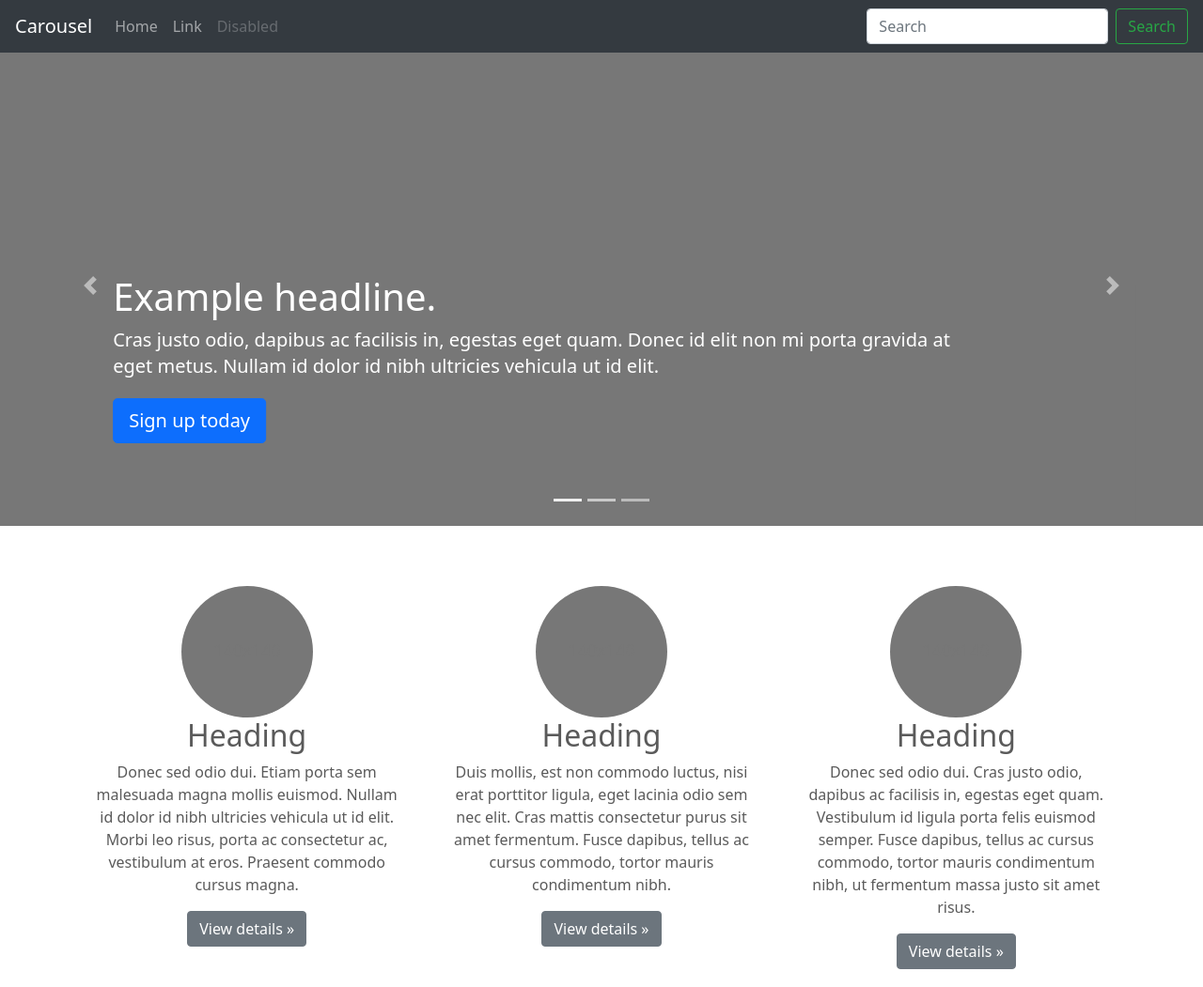
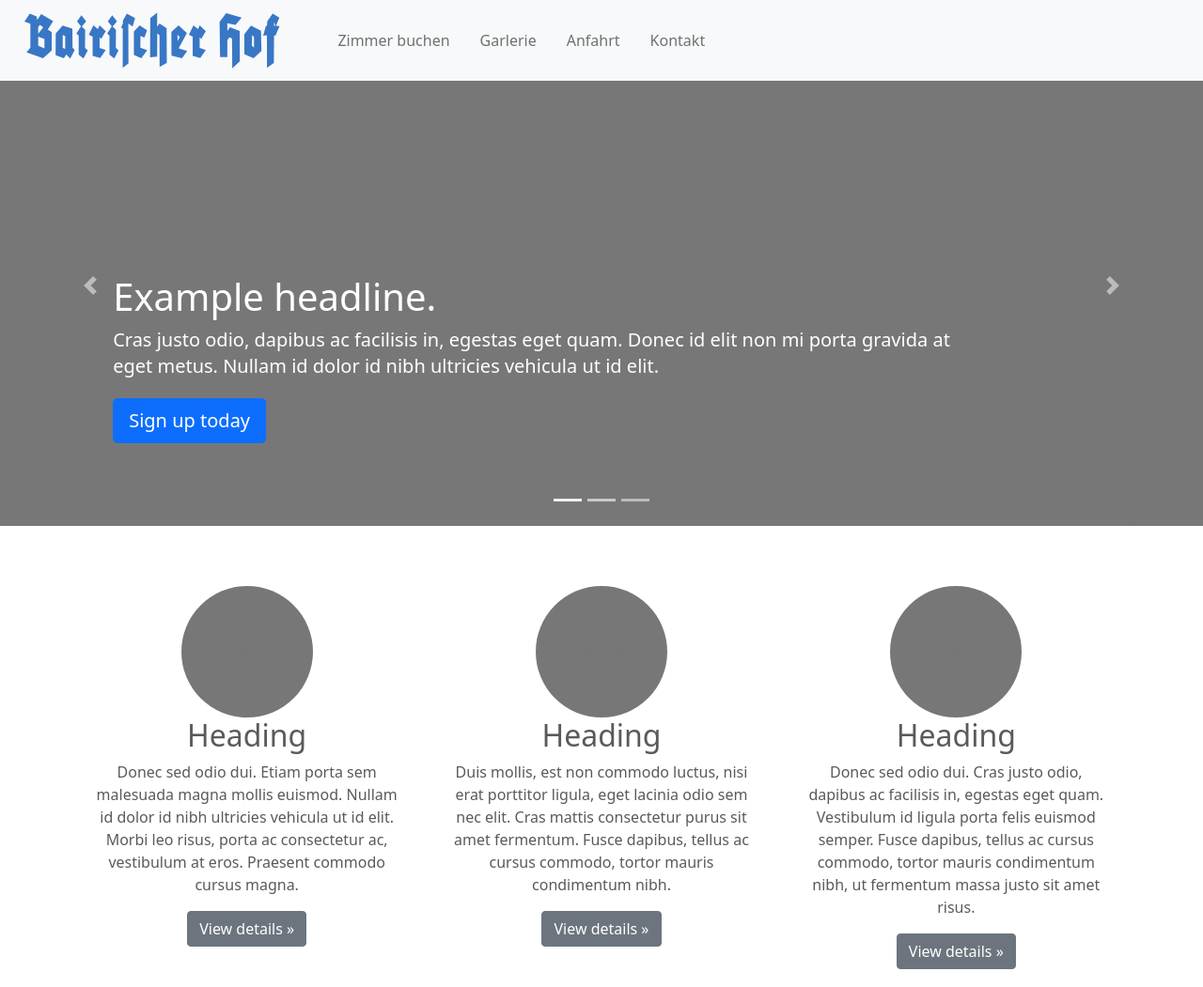
Before and after one commit to h3nn1ng/Hotel, a plain HTML site: page index.html in a window 1280 px wide. Shown: the top 1051 px of the page at 94% size. Drawn offline with nearby package versions, Linux system fonts and the light colour scheme.

Commit message:
Haupnavigation um Logo erweitert und angepasst

```diff
--- a/index.html
+++ b/index.html
@@ -142,30 +142,35 @@
 <body>
 
   <header>
-    <nav class="navbar navbar-expand-md navbar-dark fixed-top bg-dark">
+    <nav class="navbar navbar-expand-md navbar-light fixed-top bg-light">
       <div class="container-fluid">
-        <a class="navbar-brand" href="#">Carousel</a>
+
+        <a class="navbar-brand" href="#">
+          <img src="images/Hotel-Bairischer-Hof-Logo.svg" width="auto" height="60" alt="Hotel Bairischer Hof Logo" loading="lazy">
+        </a>
+
         <button class="navbar-toggler" type="button" data-toggle="collapse" data-target="#navbarCollapse"
           aria-controls="navbarCollapse" aria-expanded="false" aria-label="Toggle navigation">
           <span class="navbar-toggler-icon"></span>
         </button>
+
         <div class="collapse navbar-collapse" id="navbarCollapse">
-          <ul class="navbar-nav mr-auto mb-2 mb-md-0">
-            <li class="nav-item active">
-              <a class="nav-link" aria-current="page" href="#">Home</a>
+          <ul class="navbar-nav mr-auto mb-2 mb-md-0 ml-md-4">
+            <li class="nav-item mr-md-3">
+              <a class="nav-link" href="#">Zimmer&nbsp;buchen</a>
             </li>
-            <li class="nav-item">
-              <a class="nav-link" href="#">Link</a>
+            <li class="nav-item mr-md-3">
+              <a class="nav-link" href="#">Garlerie</a>
             </li>
-            <li class="nav-item">
-              <a class="nav-link disabled" href="#" tabindex="-1" aria-disabled="true">Disabled</a>
+            <li class="nav-item mr-md-3">
+              <a class="nav-link" href="#">Anfahrt</a>
+            </li>
+            <li class="nav-item mr-md-3">
+              <a class="nav-link" href="#">Kontakt</a>
             </li>
           </ul>
-          <form class="d-flex">
-            <input class="form-control mr-2" type="search" placeholder="Search" aria-label="Search">
-            <button class="btn btn-outline-success" type="submit">Search</button>
-          </form>
         </div>
+
       </div>
     </nav>
   </header>
```
